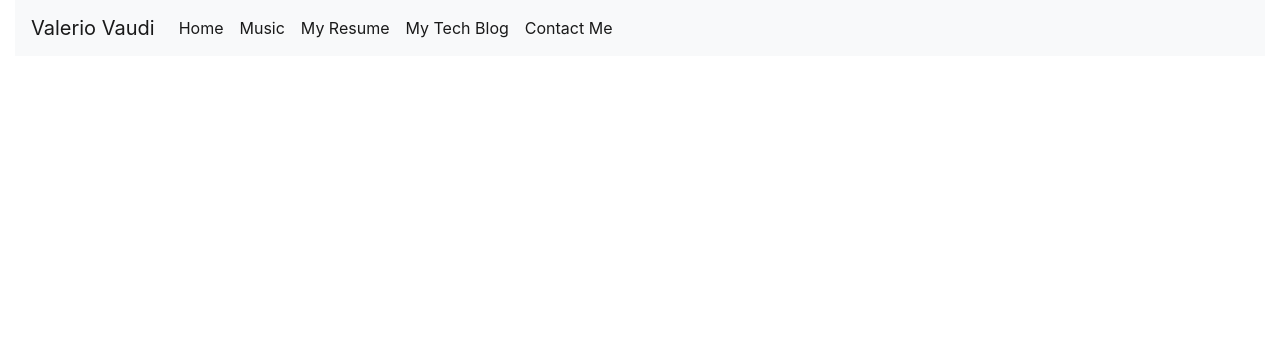
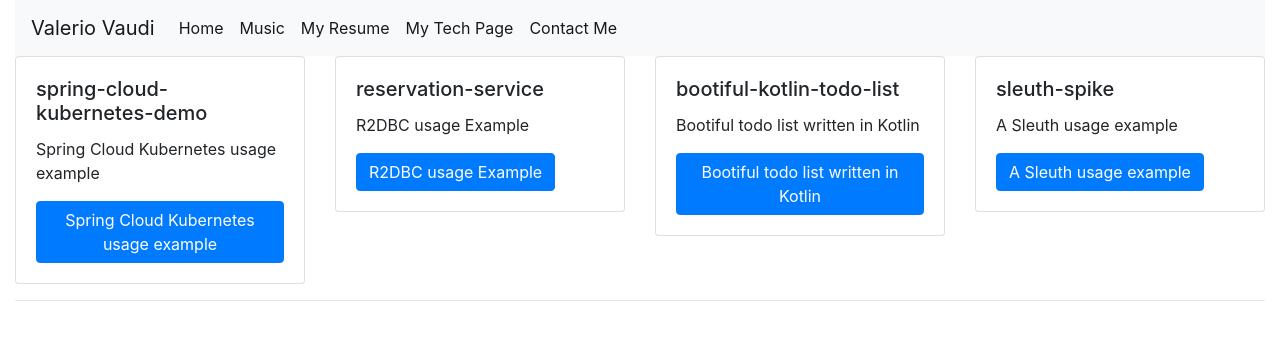
Before and after one commit to mrFlick72/mrFlick72.github.io, a React app: page /#/tech in a window 1280 px wide. Shown: the top 340 px of the page. Built offline with nearby package versions, Linux system fonts and the light colour scheme.

Commit message:
card instead of list on tech page

```diff
--- a/app/App.js
+++ b/app/App.js
@@ -15,7 +15,7 @@ import {HashRouter, Route, Link, Switch} from "react-router-dom";
 import ContactMePage from "./page/ContactMePage";
 import MusicPage from "./page/MusicPage";
 import ResumePage from "./page/ResumePage";
-import BlogPage from "./page/BlogPage";
+import TechPage from "./page/TechPage";
 
 export default () => {
     return <HashRouter basepath="/valerio-vaudi">
@@ -24,7 +24,7 @@ export default () => {
                 <MenuItem key="1"><Link className="nav-link" to="/">Home</Link></MenuItem>
                 <MenuItem key="2"><Link className="nav-link" to="/music">Music</Link></MenuItem>
                 <MenuItem key="3"><Link className="nav-link" to="/resume">My Resume</Link></MenuItem>
-                <MenuItem key="4"><Link className="nav-link" to="/tech-blog">My Tech Blog</Link></MenuItem>
+                <MenuItem key="4"><Link className="nav-link" to="/tech">My Tech Page</Link></MenuItem>
                 <MenuItem key="5"><Link className="nav-link" to="/contact-me">Contact Me</Link></MenuItem>
             </Menu>
 
@@ -32,7 +32,7 @@ export default () => {
                 <Route exact path="/" component={HomePage}/>
                 <Route exact path="/music" component={MusicPage}/>
                 <Route path="/resume" component={ResumePage}/>
-                <Route exact path="/tech-blog" component={BlogPage}/>
+                <Route exact path="/tech" component={TechPage}/>
                 <Route exact path="/contact-me" component={ContactMePage}/>
             </Switch>
         </div>
--- a/app/page/BlogPage.js
+++ b/app/page/TechPage.js
@@ -6,7 +6,7 @@ import MarckDownDocumentReader from "../component/reader/MarckDownDocumentReader
 import WebContentRepository from "../domain/repository/WebContentRepository";
 import RowSeparator from "../component/layout/RowSeparator";
 
-export default class BlogPage extends React.Component {
+export default class TechPage extends React.Component {
 
     constructor(props) {
         super(props);
@@ -29,7 +29,7 @@ export default class BlogPage extends React.Component {
                     name: "sleuth-spike",
                     description: "A Sleuth usage example"
                 }],
-        }
+        };
 
         this.webContentRepository = new WebContentRepository()
     }
@@ -42,12 +42,20 @@ export default class BlogPage extends React.Component {
 
     render() {
         return <React.Fragment>
-
-            <ul className="list-group">
+            <div className="row">
                 {this.state.blogDocs.map(blogDocName =>
-                    <li className="list-group-item"
-                        onClick={this.getBlogContent.bind(this, blogDocName.name, blogDocName.description)}>{blogDocName.description}</li>)}
-            </ul>
+                    <div className="col">
+                        <div className="card" onClick={this.getBlogContent.bind(this, blogDocName.name, blogDocName.description)}>
+                            <div className="card-body">
+                                <h5 className="card-title">{blogDocName.name}</h5>
+                                <p className="card-text">{blogDocName.description}</p>
+                                <button type="button" className="btn btn-primary"
+                                        onClick={this.getBlogContent.bind(this, blogDocName.name, blogDocName.description)}>{blogDocName.description}
+                                </button>
+                            </div>
+                        </div>
+                    </div>)}
+            </div>
 
             <RowSeparator/>
 
--- a/index.html
+++ b/index.html
@@ -30,5 +30,6 @@
 
     gtag('config', 'UA-139950866-1');
 </script>
-<script type="text/javascript" src="/dist/app_bundle_de5b37d4443c78cbb3bb.js"></script></body>
+<script type="text/javascript" src="/dist/app_bundle_5c21f67b98b4da18a369.js"></script>
+</body>
 </html>
```
Also changed, not shown: 1 other file (tests, documents, lock files or other folders).
